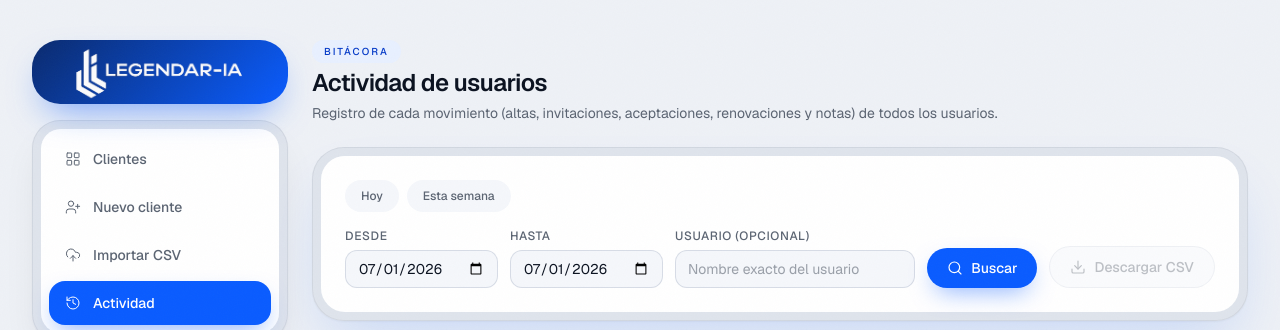
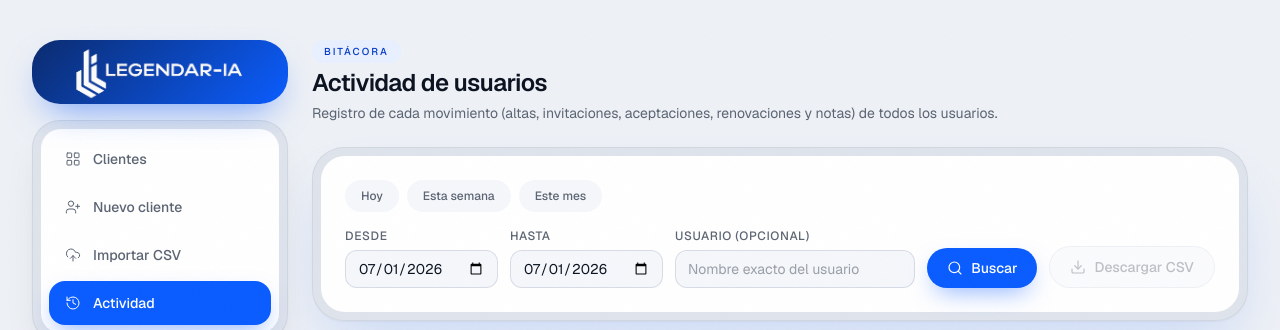
Before and after one commit to legendaria-ctrl/CRM-Legendar-IA, a Next.js app: page /actividad in a window 1280 px wide. Shown: the top 330 px of the page. Built offline with nearby package versions, Linux system fonts and the light colour scheme; no server answers.

Commit message:
Agrega filtro rápido "Este mes" en la vista de Actividad

```diff
--- a/src/app/(app)/actividad/page.tsx
+++ b/src/app/(app)/actividad/page.tsx
@@ -1,7 +1,7 @@
 "use client";
 
 import { useState } from "react";
-import { startOfDay, endOfDay, startOfWeek, endOfWeek, format } from "date-fns";
+import { startOfDay, endOfDay, startOfWeek, endOfWeek, startOfMonth, endOfMonth, format } from "date-fns";
 import { es } from "date-fns/locale";
 import { Download, Search, History, LoaderCircle } from "lucide-react";
 import { obtenerActividad, ActividadDoc } from "@/lib/activityService";
@@ -36,13 +36,21 @@ export default function ActividadPage() {
     }
   }
 
-  function preset(tipo: "hoy" | "semana") {
+  function preset(tipo: "hoy" | "semana" | "mes") {
     const ahora = new Date();
     if (tipo === "hoy") {
       const d = aInputDate(ahora);
       setDesde(d);
       setHasta(d);
       buscar(d, d);
+      return;
+    }
+    if (tipo === "mes") {
+      const inicio = aInputDate(startOfMonth(ahora));
+      const fin = aInputDate(endOfMonth(ahora));
+      setDesde(inicio);
+      setHasta(fin);
+      buscar(inicio, fin);
       return;
     }
     const inicio = aInputDate(startOfWeek(ahora, { weekStartsOn: 1 }));
@@ -111,6 +119,12 @@ export default function ActividadPage() {
               className="rounded-full bg-surface-2 px-4 py-2 text-xs font-medium text-muted transition-all duration-500 ease-spring hover:bg-primary-dim hover:text-primary-deep"
             >
               Esta semana
+            </button>
+            <button
+              onClick={() => preset("mes")}
+              className="rounded-full bg-surface-2 px-4 py-2 text-xs font-medium text-muted transition-all duration-500 ease-spring hover:bg-primary-dim hover:text-primary-deep"
+            >
+              Este mes
             </button>
           </div>
 
```
